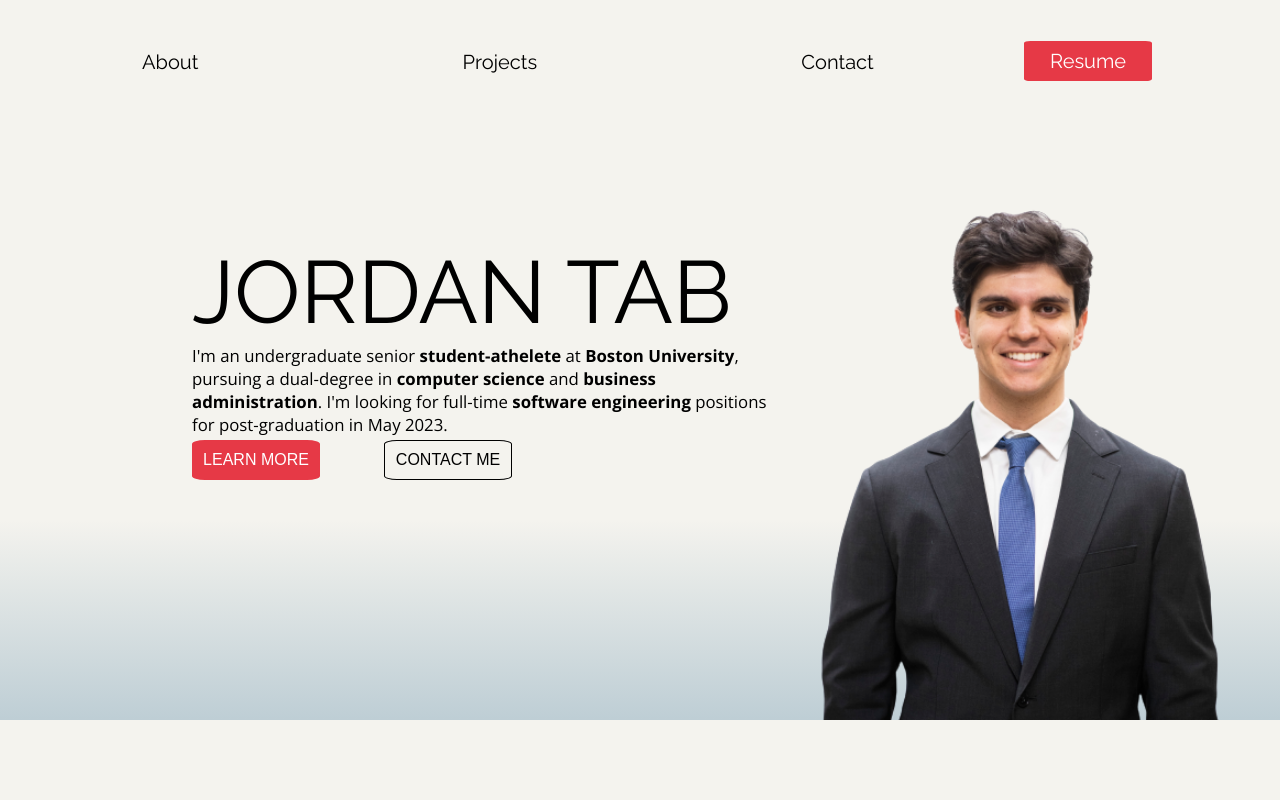
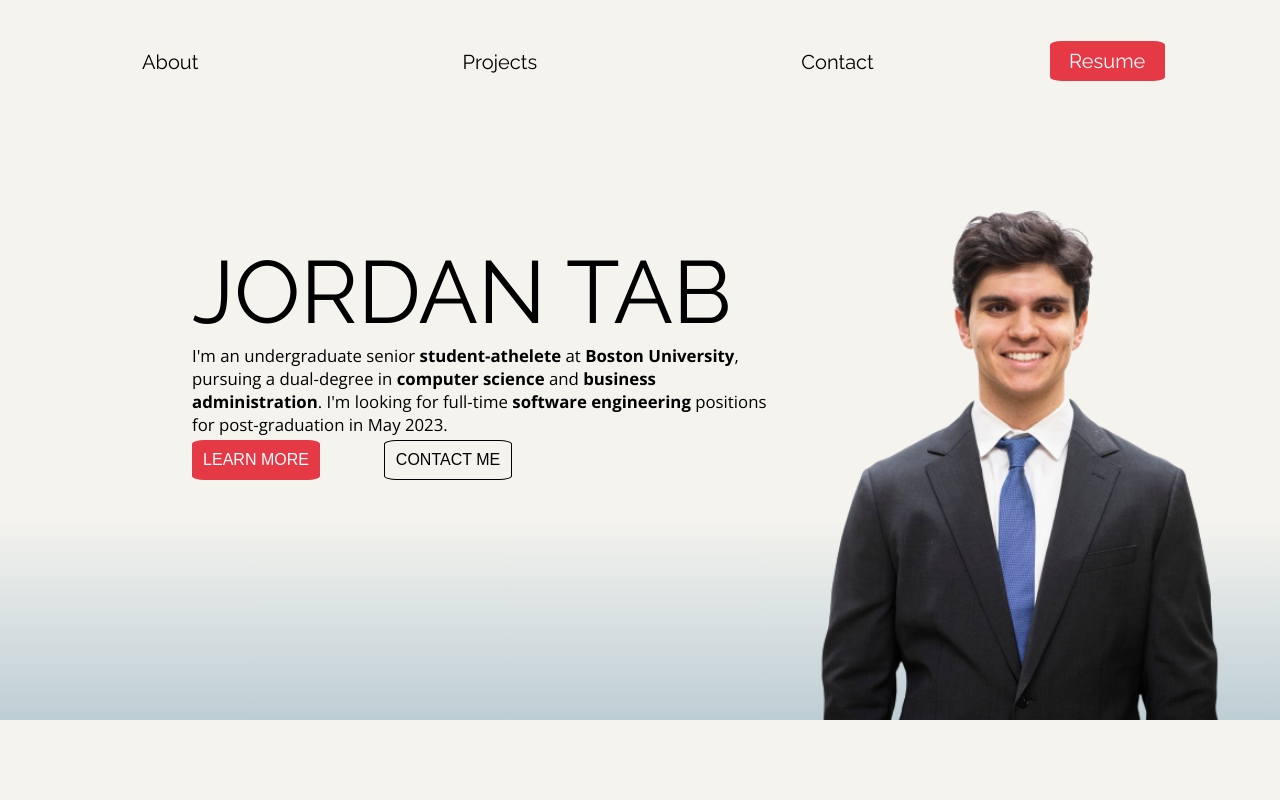
Before and after one commit to jordantab/portfolio-React-client, a React (Create React App) app in the folder portfolio-react-client/: page / in a window 1280 px wide. Shown: the top 800 px of the page. Built offline with nearby package versions, Linux system fonts and the light colour scheme.

Commit message:
Style changes to the resume button

```diff
--- a/portfolio-react-client/src/components/Header.css
+++ b/portfolio-react-client/src/components/Header.css
@@ -20,14 +20,14 @@
 
 .resume-button {
     position: absolute;
-        left: 80%;
+    left: 82%;
     top: 3%;
     display: flex;
     justify-content: center;
     align-items: center;
-        border-radius: 5%;
+    border-radius: 10%;
     height: 90%;
-        width: 10%;
+    width: 9%;
     background-color: #E63946;
     color: white;
 }
```
Lines whose indentation alone changed are shown as unchanged.
